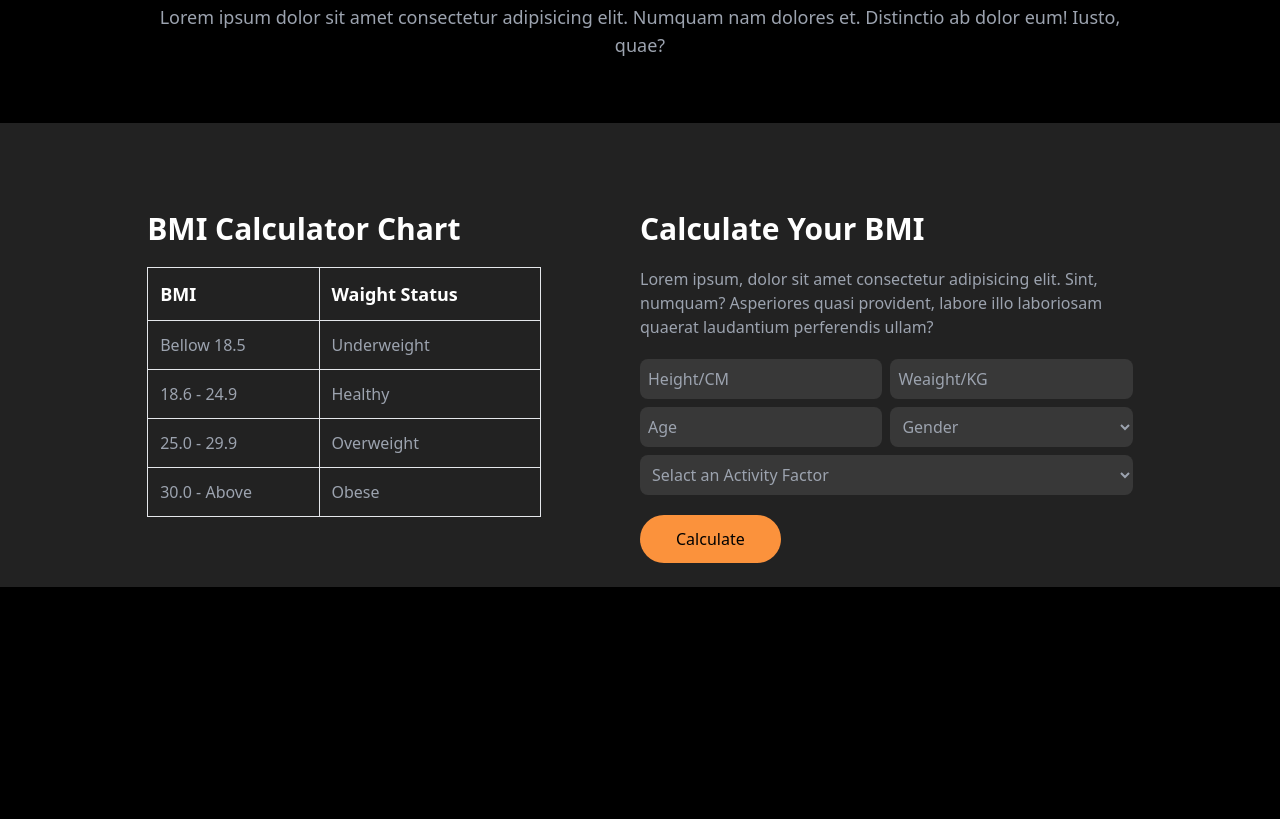
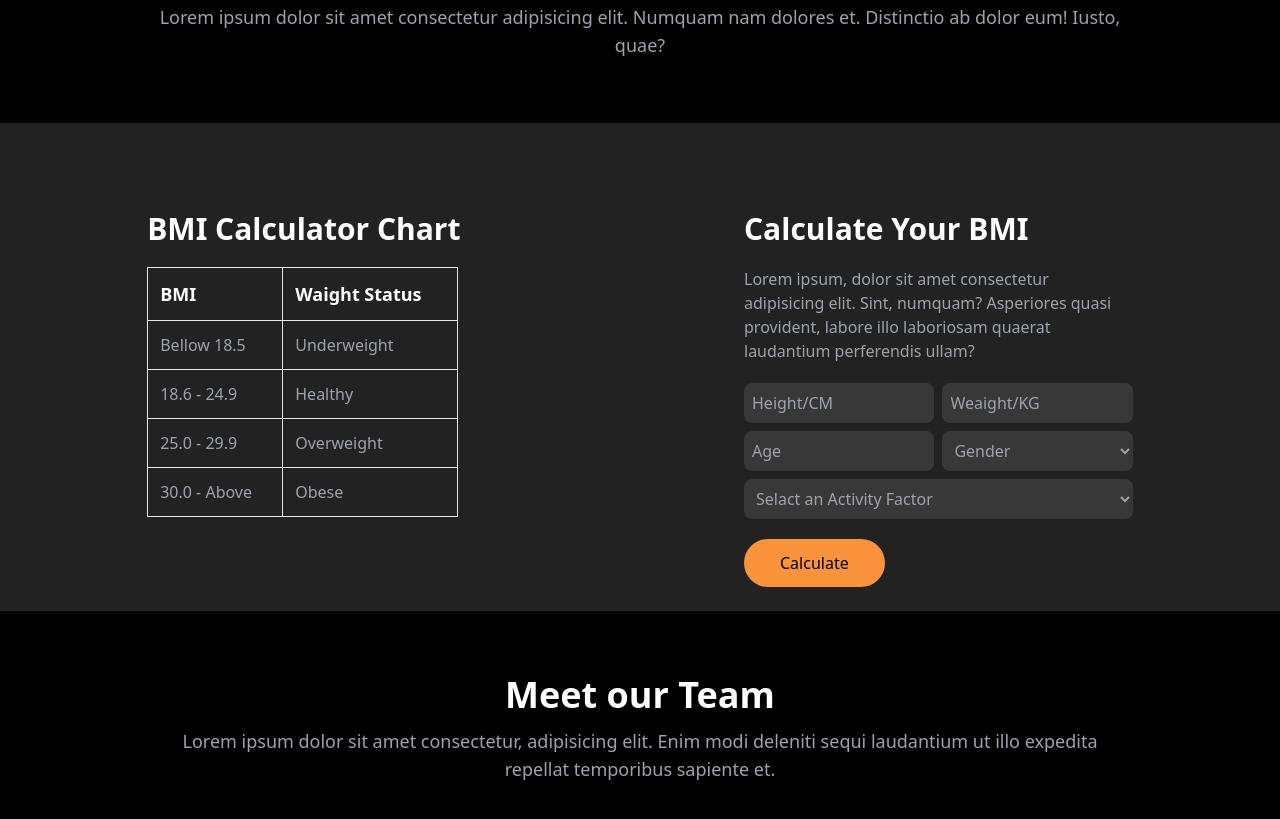
Before and after one commit to manikblocck/assig-02-with-tailwind, a website built with Vite: page index.html in a window 1280 px wide. Shown: the part 3014-3833 px from the top of the page. Before the commit the page ends 3601 px from the top, so only its background shows below. Built offline with nearby package versions, Linux system fonts and the light colour scheme.

Commit message:
meet text

```diff
--- a/index.html
+++ b/index.html
@@ -110,7 +110,7 @@
         </div>
         <div id="BMI-CHAl-CHART" class="p-6 bg-[#222222] ">
 
-            <div class="md:w-4/5 md:mx-auto md:flex">
+            <div class="md:w-4/5 md:mx-auto md:flex lg:gap-52">
 
             <div class="md:w-2/4 md:mt-16">
                 <h1 class="text-white text-3xl font-bold mb-5">BMI Calculator Chart</h1>
@@ -160,6 +160,10 @@
             </div>
 
         </div>
+        <div id="MEET_TEXT" class="p-6 my-10 md:w-4/5 mx-auto">
+            <h1  class="text-white text-4xl font-bold text-start md:text-center">Meet our Team</h1>
+            <p class="text-gray-400 text-lg font-samibold mt-3 text-start md:text-center">Lorem ipsum dolor sit amet consectetur, adipisicing elit. Enim modi deleniti sequi laudantium ut illo expedita repellat temporibus sapiente et.</p>
+        </div>
 
     </main>
 </body>
```
